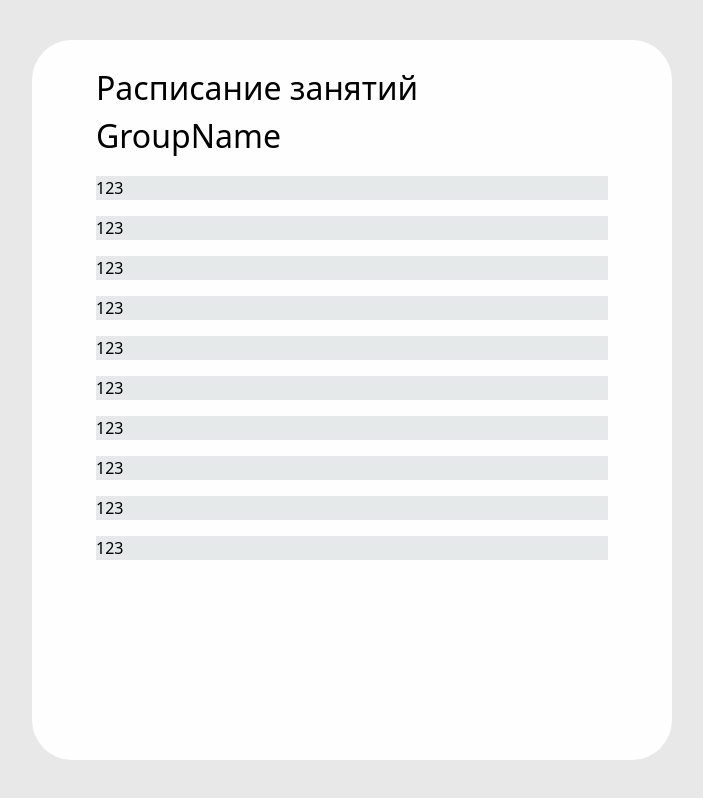
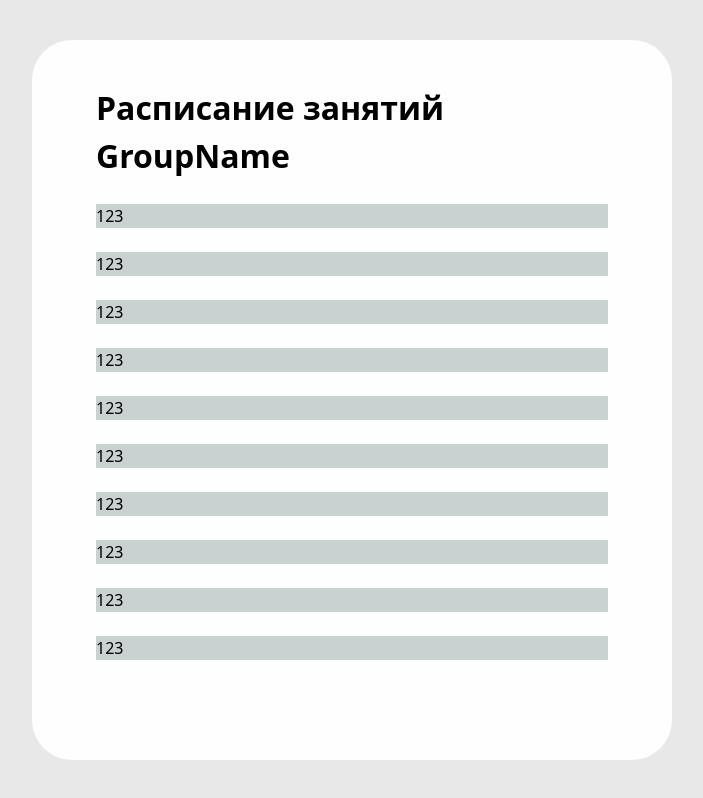
Before and after one commit to ystuler/frontend, a Vue app: page / in a window 1280 px wide. Shown: the whole page, without its empty margins (288-991 px from the left). Built offline with nearby package versions, Linux system fonts and the light colour scheme.

Commit message:
Заготовка под расписание

```diff
--- a/src/components/AppLesson.vue
+++ b/src/components/AppLesson.vue
@@ -23,6 +23,6 @@ defineProps<AppLessonProps>();
 .app-lesson-info {
   display:flex;
   width: 100%;
-  background-color: rgb(229, 233, 233);
+  background-color: rgb(201, 209, 209);
 }
 </style>
--- a/src/components/AppLessonList.vue
+++ b/src/components/AppLessonList.vue
@@ -17,5 +17,9 @@ const lessons = computed(() => lessonStore.lessons)
     :subgroup="lesson.subgroup"
     :teacher="lesson.teacher"
     :audience="lesson.audience"
+    class="app-lesson-info"
   />
 </template>
+
+<style scoped>
+</style>
--- a/src/components/AppSchedule.vue
+++ b/src/components/AppSchedule.vue
@@ -16,7 +16,8 @@ import AppLessonList from './AppLessonList.vue';
 <style scoped>
 .app-schedule-title {
   font-size: 32px;
-  margin-top: 24px;
+  margin-top: 44px;
+  font-weight: 600;
 }
 
 .app-schedule-container {
@@ -27,7 +28,7 @@ import AppLessonList from './AppLessonList.vue';
   display: flex;
   flex-direction: column;
   align-items: center;
-  gap: 16px;
+  gap: 24px;
   padding: 0 64px;
 }
 </style>
--- a/src/components/WeekSwitcher.vue
+++ b/src/components/WeekSwitcher.vue
@@ -1,3 +1,18 @@
 <script setup lang="ts">
 //Включает в себя информацию о выбранной неделе и переключатели недель
 </script>
+
+<template>
+  <div class="week-switcher-container">
+    <p>
+      5 неделя
+    </p>
+  </div>
+</template>
+
+<style scoped>
+.week-switcher-container {
+  display: flex;
+  gap: 20px;
+}
+</style>
--- /dev/null
+++ b/src/views/MainContainerView.vue
@@ -0,0 +1,20 @@
+<script  lang="ts">
+import {defineComponent} from "vue";
+import '../styles/app.css'
+
+export default defineComponent({
+  components: {
+    TestComponent,
+    ChangeLanguageComponent
+  }
+})
+</script>
+
+<template>
+  <ChangeLanguageComponent />
+  <test-component />
+</template>
+
+<style scoped>
+
+</style>
```
